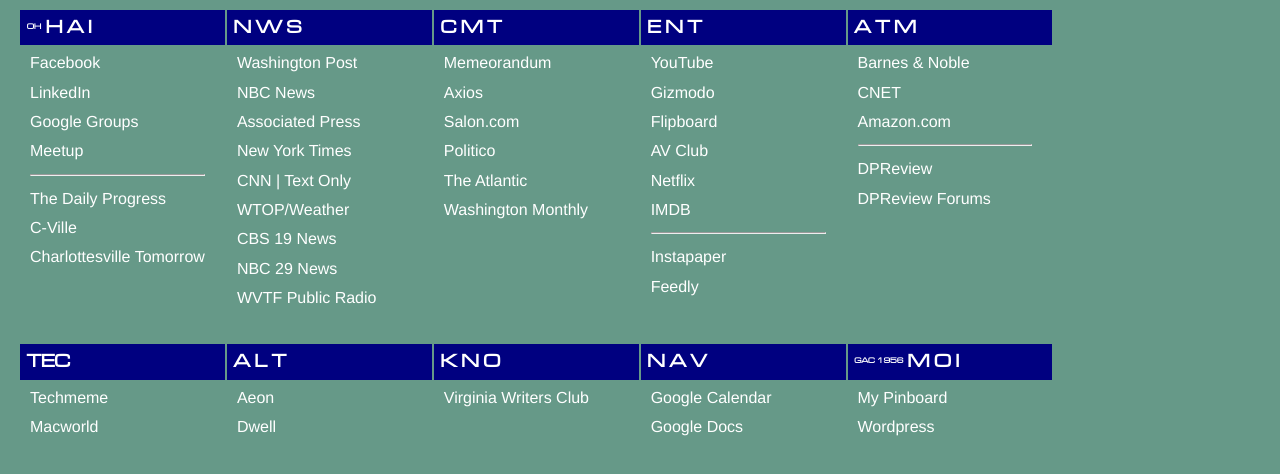
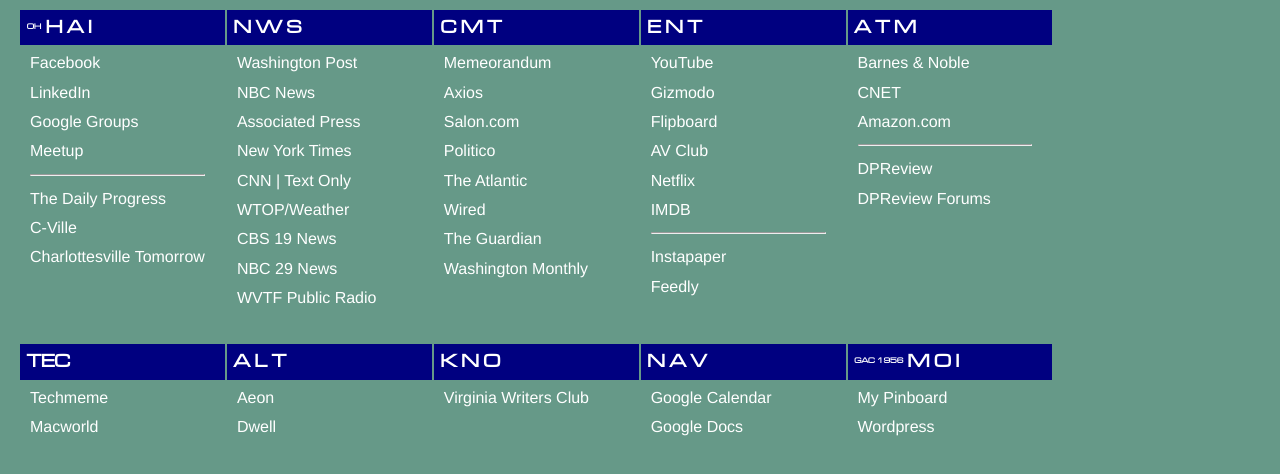
Before and after one commit to GlennClatworthy/GlennClatworthy.github.io, a plain HTML site: page index.html in a window 1280 px wide. Drawn offline with Linux system fonts and the light colour scheme.

Commit message:
Added Wired, The Guardian

```diff
--- a/index.html
+++ b/index.html
@@ -48,6 +48,8 @@
 			<a href="http://www.salon.com">Salon.com</a><br/>
 			<a href="https://www.politico.com">Politico</a><br/>
 			<a href="https://www.theatlantic.com">The Atlantic</a><br/>
+			<a href="https://www.wired.com">Wired</a><br/>
+			<a href="https://www.theguardian.com">The Guardian</a><br/>
 			<a href="https://washingtonmonthly.com">Washington Monthly</a>
 
 		</td>
```
